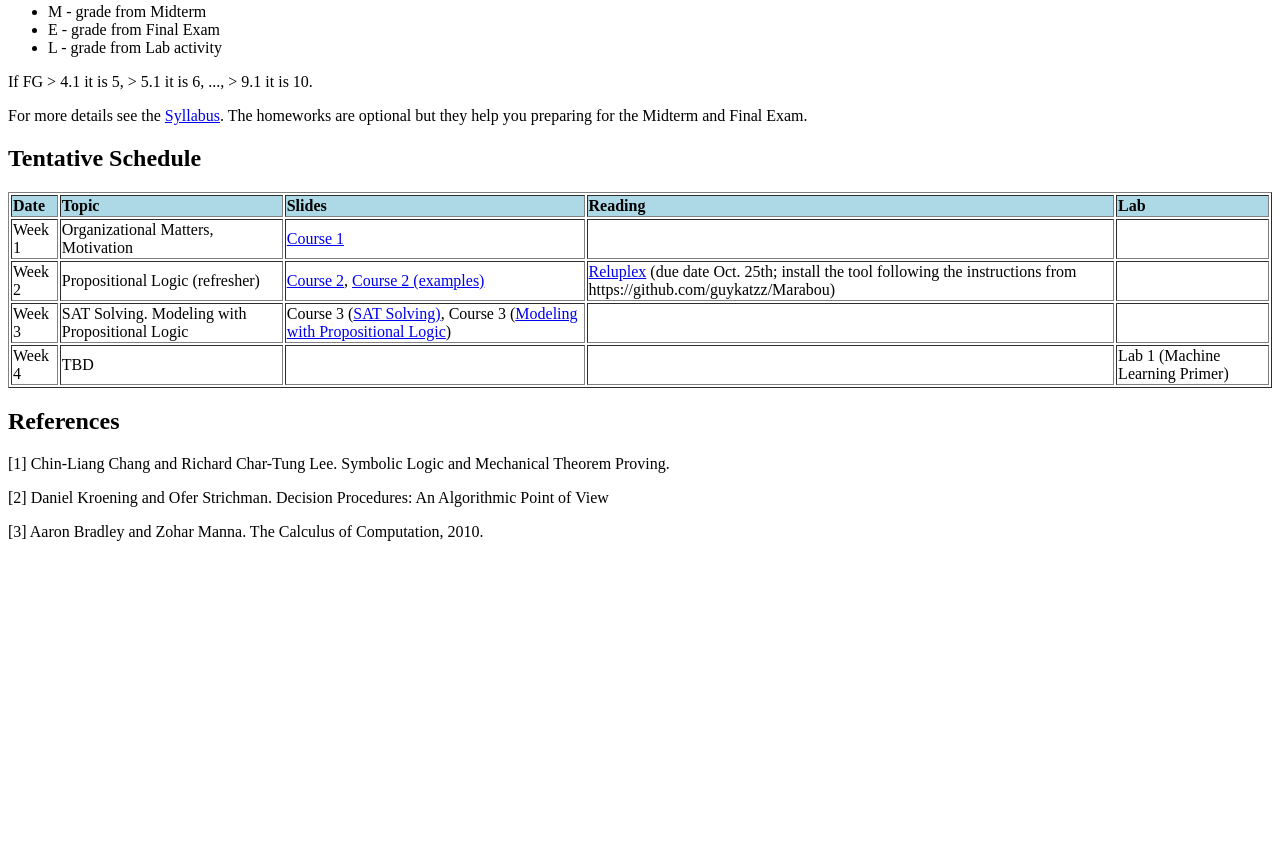
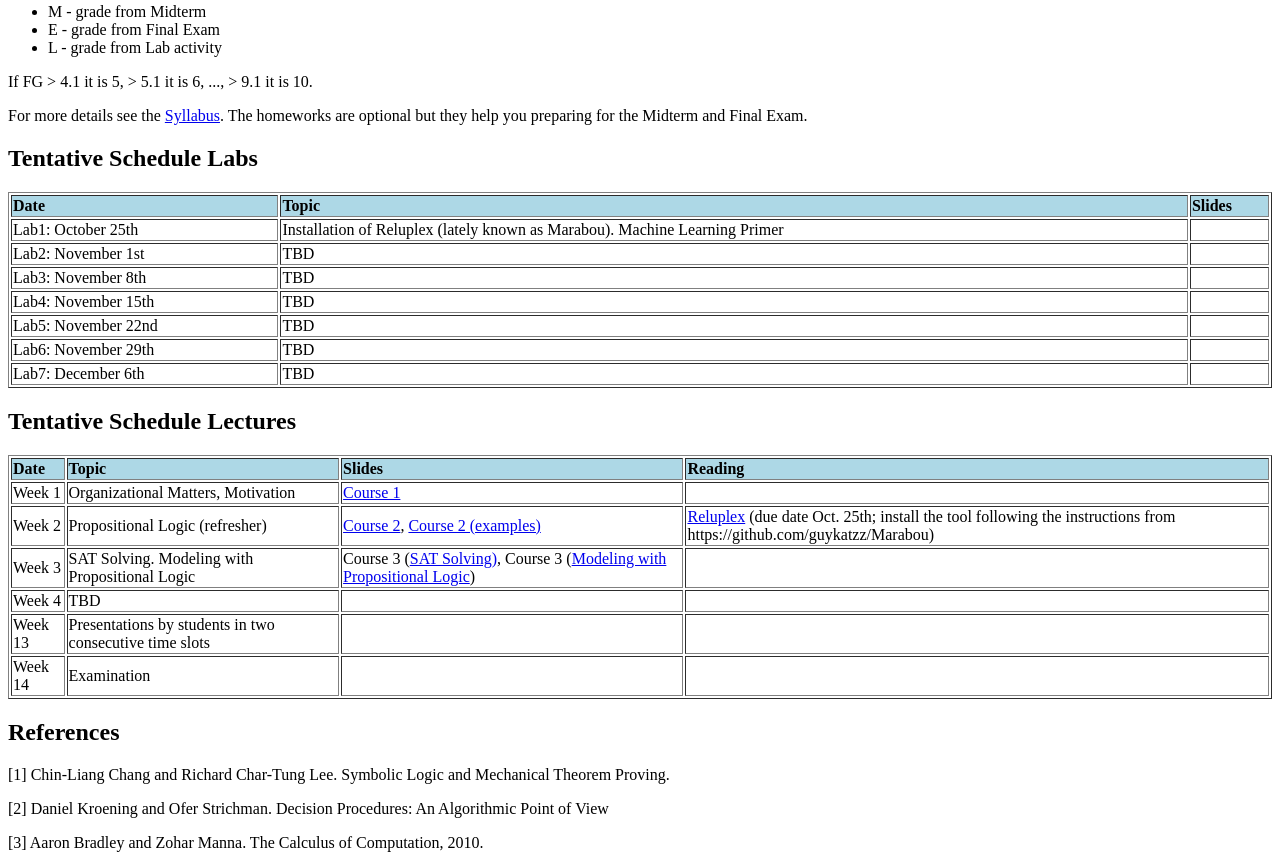
Before and after one commit to merascu/merascu.github.io, a plain HTML site: page links/FMSD2019.html in a window 1280 px wide. Shown: the part 415-1283 px from the top of the page. Before the commit the page ends 972 px from the top, so only its background shows below. Drawn offline with Linux system fonts and the light colour scheme.

Commit message:
update FMSD

```diff
--- a/links/FMSD2019.html
+++ b/links/FMSD2019.html
@@ -53,7 +53,53 @@ For more details see the <a href="./Resources/2019_2020_FormalMethodsinSoftwareD
 
 The homeworks are optional but they help you preparing for the Midterm and Final Exam.
 
-<H2>Tentative Schedule</H2>
+<H2>Tentative Schedule Labs</H2>
+
+<table border="1"  width="100%">
+    <tr bgcolor="LightBlue"><!-- Row 0 -->
+        <td><b>Date</b></td><!-- Col 1 -->
+        <td><b>Topic</b></td><!-- Col 2 -->
+        <td><b>Slides</b></td><!-- Col 3 -->
+    </tr>
+
+    <tr>
+        <td>Lab1: October 25th</td>
+        <td>Installation of Reluplex (lately known as Marabou). Machine Learning Primer</td>
+        <td></td>
+    </tr>
+    <tr>
+        <td>Lab2: November 1st</td>
+        <td>TBD</td>
+        <td></td>
+    </tr>
+    <tr>
+        <td>Lab3: November 8th</td>
+        <td>TBD</td>
+        <td></td>
+    </tr>
+    <tr>
+        <td>Lab4: November 15th</td>
+        <td>TBD</td>
+        <td></td>
+    </tr>
+    <tr>
+        <td>Lab5: November 22nd</td>
+        <td>TBD</td>
+        <td></td>
+    </tr>
+    <tr>
+        <td>Lab6: November 29th</td>
+        <td>TBD</td>
+        <td></td>
+    </tr>
+    <tr>
+        <td>Lab7: December 6th</td>
+        <td>TBD</td>
+        <td></td>
+    </tr>
+</table>
+
+<H2>Tentative Schedule Lectures</H2>
 
 <table border="1"  width="100%">
   <tr bgcolor="LightBlue"><!-- Row 0 -->
@@ -61,7 +107,7 @@ The homeworks are optional but they help you preparing for the Midterm and Final
      <td><b>Topic</b></td><!-- Col 2 -->
      <td><b>Slides</b></td><!-- Col 3 -->
      <td><b>Reading</b></td><!-- Col 4 -->
-      <td><b>Lab</b></td><!-- Col 5 -->
+
   </tr>
 
     <tr>
@@ -69,7 +115,7 @@ The homeworks are optional but they help you preparing for the Midterm and Final
         <td>Organizational Matters, Motivation</td>
         <td><a href="./WS2019/FMSD/00a_motivation.pdf">Course 1</a></td>
         <td></td>
-        <td></td>
+
     </tr>
     <tr>
         <td>Week 2</td>
@@ -78,7 +124,7 @@ The homeworks are optional but they help you preparing for the Midterm and Final
             <a href="./WS2019/FMSD/01b_propositional_examples.pdf">Course 2 (examples)</a></td>
         <td><a href="./WS2019/FMSD/Katz-%20Reluplex%20An%20Efficient%20SMT%20Solver%20for%20Verifying%20Deep%20Neural%20Networks.pdf">Reluplex</a>
             (due date Oct. 25th; install the tool following the instructions from https://github.com/guykatzz/Marabou)</td></td>
-        <td></td>
+
     </tr>
     <tr>
         <td>Week 3</td>
@@ -86,14 +132,14 @@ The homeworks are optional but they help you preparing for the Midterm and Final
         <td>Course 3 (<a href="./WS2019/FMSD/02a_SATSolving.pdf">SAT Solving)</a>,
             Course 3 (<a href="./WS2019/FMSD/02a_ModellingWithPropoLogic.pdf">Modeling with Propositional Logic</a>)</td>
         <td></td>
-        <td></td>
+
     </tr>
     <tr>
         <td>Week 4</td>
         <td>TBD</td>
         <td></td>
         <td></td>
-        <td>Lab 1 (Machine Learning Primer)</td>
+
     </tr>
  <!--<tr>
      <td>Week 1</td>
@@ -203,16 +249,21 @@ The homeworks are optional but they help you preparing for the Midterm and Final
         <td></td>
         <td></td>
         <td>Lab 6: <a href="./WS2018/FMSD/LabSMTSolvers2.pdf">SMT solvers</a> (cont'd)</td>
+    </tr>-->
+    <tr>
+        <td>Week 13</td>
+        <td>Presentations by students in two consecutive time slots</td>
+        <td></td>
+        <td></td>
+
     </tr>
     <tr>
         <td>Week 14</td>
-        <td>Exam</td>
+        <td>Examination</td>
         <td></td>
         <td></td>
-        <td></td>
-        <td></td>
-        <td></td>
-    </tr>-->
+
+    </tr>
 </table>
 <!--<H2>Homeworks</H2>
 <p></p><font size="3" color="red">Homeworks should be submitted by email. Teams of 2 students are prefered.</font></p>
```
